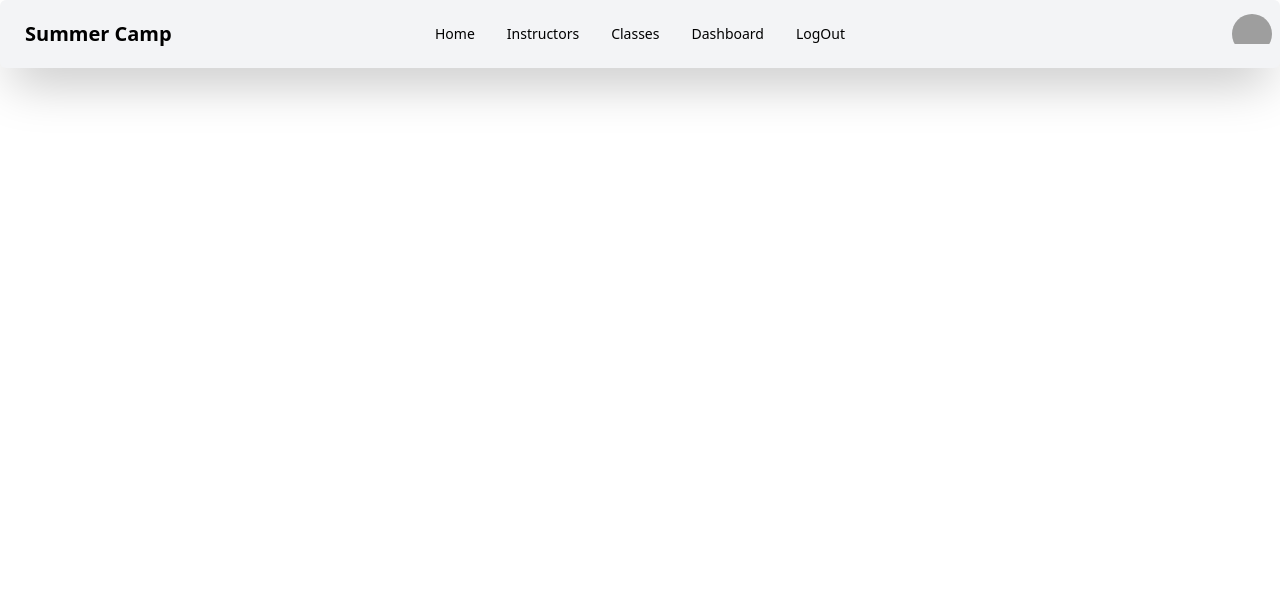
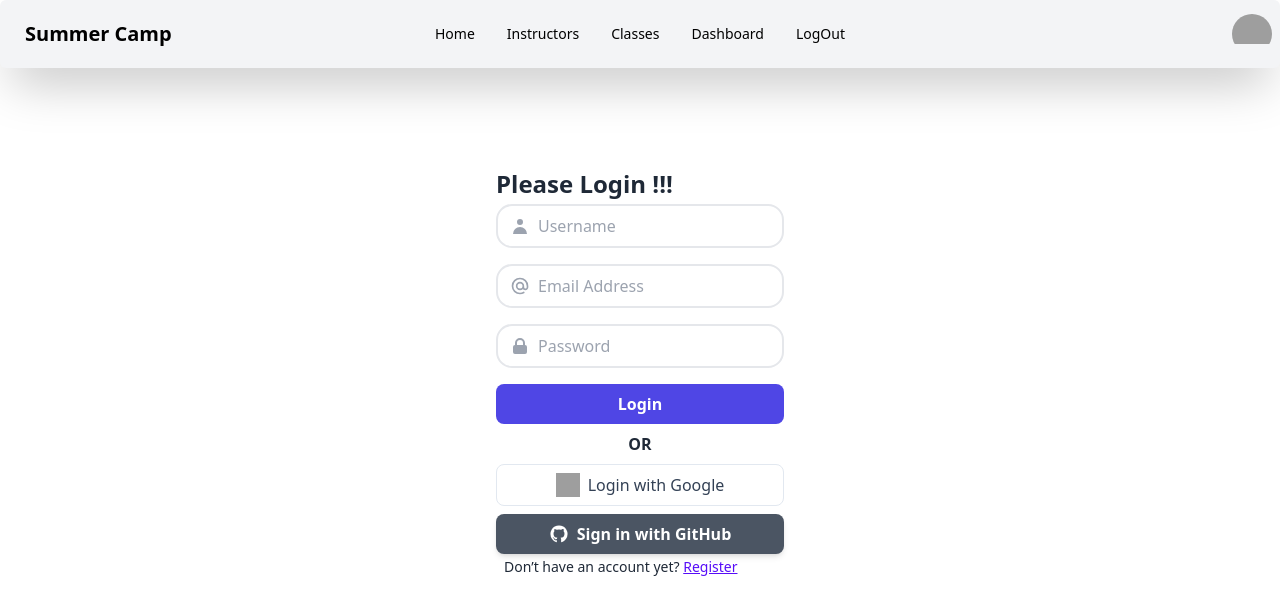
Before and after one commit to SalmanK78/summer-camp-client, a React (Vite) app: page /login in a window 1280 px wide. Shown: the top 614 px of the page. Built offline with nearby package versions, Linux system fonts and the light colour scheme; grey boxes are pictures that could not be loaded.

Commit message:
create login page

```diff
--- a/package.json
+++ b/package.json
@@ -15,6 +15,7 @@
     "match-sorter": "^6.3.1",
     "react": "^18.2.0",
     "react-dom": "^18.2.0",
+    "react-hook-form": "^7.44.3",
     "react-icons": "^4.9.0",
     "react-router-dom": "^6.12.0",
     "sort-by": "^1.2.0",
--- a/src/pages/Login/Login.jsx
+++ b/src/pages/Login/Login.jsx
@@ -1,11 +1,132 @@
-import React from 'react';
+import React from "react";
+import { useForm } from "react-hook-form";
+import { Link } from "react-router-dom";
 
 const Login = () => {
-    return (
-        <div>
-
-        </div>
-    );
+    const { register, handleSubmit, watch, formState: { errors } } = useForm();
+    const onSubmit = data =>{
+        console.log(data)
+        console.log(data.name,data.email,data.password)
+    };
+    console.log(watch("example"));
+  return (
+    <div>
+      <div className="max-w-md md:px-20 m-auto py-5 px-5 mt-20">
+        <form onSubmit={handleSubmit(onSubmit)} className="bg-white">
+          <h1 className="text-gray-800 font-bold text-2xl mb-1">
+            Please Login !!!
+          </h1>
+          <div className="flex items-center border-2 py-2 px-3 rounded-2xl mb-4">
+            <svg
+              xmlns="http://www.w3.org/2000/svg"
+              className="h-5 w-5 text-gray-400"
+              viewBox="0 0 20 20"
+              fill="currentColor"
+            >
+              <path
+                fillRule="evenodd"
+                d="M10 9a3 3 0 100-6 3 3 0 000 6zm-7 9a7 7 0 1114 0H3z"
+                clipRule="evenodd"
+              />
+            </svg>
+            <input
+              className="pl-2 outline-none border-none"
+              type="text"
+              {...register("name")}
+              name=""
+              id=""
+              placeholder="Username"
+            />
+          </div>
+          <div className="flex items-center border-2 py-2 px-3 rounded-2xl mb-4">
+            <svg
+              xmlns="http://www.w3.org/2000/svg"
+              className="h-5 w-5 text-gray-400"
+              fill="none"
+              viewBox="0 0 24 24"
+              stroke="currentColor"
+            >
+              <path
+                strokeLinecap="round"
+                strokeLinejoin="round"
+                strokeWidth="2"
+                d="M16 12a4 4 0 10-8 0 4 4 0 008 0zm0 0v1.5a2.5 2.5 0 005 0V12a9 9 0 10-9 9m4.5-1.206a8.959 8.959 0 01-4.5 1.207"
+              />
+            </svg>
+            <input
+              className="pl-2 outline-none border-none"
+              type="email"
+              {...register("email")}
+              name="email"
+              id="email"
+              placeholder="Email Address"
+            />
+          </div>
+          <div className="flex items-center border-2 py-2 px-3 rounded-2xl">
+            <svg
+              xmlns="http://www.w3.org/2000/svg"
+              className="h-5 w-5 text-gray-400"
+              viewBox="0 0 20 20"
+              fill="currentColor"
+            >
+              <path
+                fillRule="evenodd"
+                d="M5 9V7a5 5 0 0110 0v2a2 2 0 012 2v5a2 2 0 01-2 2H5a2 2 0 01-2-2v-5a2 2 0 012-2zm8-2v2H7V7a3 3 0 016 0z"
+                clipRule="evenodd"
+              />
+            </svg>
+            <input
+              className="pl-2 outline-none border-none"
+              type="password"
+              {...register("password")}
+              name="password"
+              id="password"
+              placeholder="Password"
+            />
+          </div>
+          <button
+            type="submit"
+            className="block w-full bg-indigo-600 mt-4 py-2 rounded-lg text-white font-semibold mb-2"
+          >
+            Login
+          </button>
+          <h1 className="font-semibold  text-center my-2">OR</h1>
+          <div className="flex flex-col  gap-2">
+            <button className=" justify-center px-4 py-2 border flex gap-2 border-slate-200 rounded-lg text-slate-700 hover:border-slate-400 hover:text-slate-900 hover:shadow transition duration-150">
+              <img
+                className="w-6 h-6"
+                src="https://www.svgrepo.com/show/475656/google-color.svg"
+                loading="lazy"
+                alt="google logo"
+              />
+              <span>Login with Google</span>
+            </button>
+            <button className="py-2 px-3 flex justify-center items-center h-full bg-gray-600 hover:bg-gray-700 focus:ring-gray-500 focus:ring-offset-gray-200 text-white w-full transition ease-in duration-200 text-center text-base font-semibold shadow-md focus:outline-none focus:ring-2 focus:ring-offset-2  rounded-lg ">
+              <svg
+                xmlns="http://www.w3.org/2000/svg"
+                width="20"
+                height="20"
+                fill="currentColor"
+                className="mr-2"
+                viewBox="0 0 1792 1792"
+              >
+                <path d="M896 128q209 0 385.5 103t279.5 279.5 103 385.5q0 251-146.5 451.5t-378.5 277.5q-27 5-40-7t-13-30q0-3 .5-76.5t.5-134.5q0-97-52-142 57-6 102.5-18t94-39 81-66.5 53-105 20.5-150.5q0-119-79-206 37-91-8-204-28-9-81 11t-92 44l-38 24q-93-26-192-26t-192 26q-16-11-42.5-27t-83.5-38.5-85-13.5q-45 113-8 204-79 87-79 206 0 85 20.5 150t52.5 105 80.5 67 94 39 102.5 18q-39 36-49 103-21 10-45 15t-57 5-65.5-21.5-55.5-62.5q-19-32-48.5-52t-49.5-24l-20-3q-21 0-29 4.5t-5 11.5 9 14 13 12l7 5q22 10 43.5 38t31.5 51l10 23q13 38 44 61.5t67 30 69.5 7 55.5-3.5l23-4q0 38 .5 88.5t.5 54.5q0 18-13 30t-40 7q-232-77-378.5-277.5t-146.5-451.5q0-209 103-385.5t279.5-279.5 385.5-103zm-477 1103q3-7-7-12-10-3-13 2-3 7 7 12 9 6 13-2zm31 34q7-5-2-16-10-9-16-3-7 5 2 16 10 10 16 3zm30 45q9-7 0-19-8-13-17-6-9 5 0 18t17 7zm42 42q8-8-4-19-12-12-20-3-9 8 4 19 12 12 20 3zm57 25q3-11-13-16-15-4-19 7t13 15q15 6 19-6zm63 5q0-13-17-11-16 0-16 11 0 13 17 11 16 0 16-11zm58-10q-2-11-18-9-16 3-14 15t18 8 14-14z"></path>
+              </svg>
+              Sign in with GitHub
+            </button>
+          </div>
+          <span className="text-sm ml-2 cursor-pointer">
+            <Link to="/register">
+              <span>Don’t have an account yet? </span>
+              <button className="btn-link  hover:text-blue-500">
+                Register
+              </button>
+            </Link>
+          </span>
+        </form>
+      </div>
+    </div>
+  );
 };
 
 export default Login;
```
Also changed, not shown: 1 other file (tests, documents, lock files or other folders).
